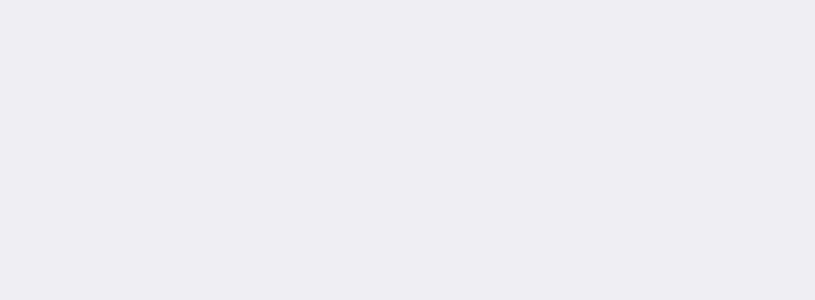
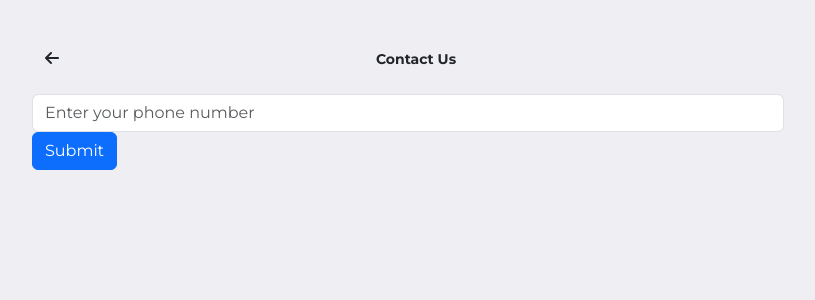
Before and after one commit to kimmengs/mini-app-product, a React (Create React App) app: page /contact-us in a window 1280 px wide. Before the commit this address had no page. Shown: the top 300 px of the page, without its empty margins (232-1047 px from the left). Built offline with nearby package versions, Linux system fonts and the light colour scheme.

Commit message:
Add contact us

```diff
--- a/src/App.js
+++ b/src/App.js
@@ -9,6 +9,7 @@ import { useEffect, useState } from 'react';
 import Lottie from 'react-lottie';
 import animationData from './assets/animations/loading.json'; // Update with the path to your Lottie animation JSON
 import ExchangeRate from './ExchangeRate';
+import ContactUs from './ContactUs';
 
 function App() {
 
@@ -45,6 +46,8 @@ function App() {
         <Routes>
           <Route path="/" element={<Promotions />} />
           <Route path="/exchange-rate" element={<ExchangeRate />} />
+          <Route path="/contact-us" element={<ContactUs />} />
+
           <Route
             path="/promotion/:id"
             element={
--- /dev/null
+++ b/src/ContactUs.css
@@ -0,0 +1,18 @@
+.contact-us-container {
+  display: flex;
+  flex-direction: column;
+  justify-content: space-between;
+  height: 100vh;
+}
+
+.contact-us-form {
+  flex-grow: 1;
+  display: flex;
+  flex-direction: column;
+  justify-content: space-between;
+}
+
+.submit-button {
+  align-self: flex-end;
+  margin-top: auto;
+}
--- /dev/null
+++ b/src/ContactUs.js
@@ -0,0 +1,35 @@
+import React from 'react';
+import 'bootstrap/dist/css/bootstrap.min.css';
+import { useNavigate } from 'react-router-dom/dist';
+
+const ContactUs = () => {
+
+    const navigate = useNavigate();
+
+    const handleBackClick = () => {
+        navigate(-1); // Navigate to the previous screen
+    };
+
+    return (
+        <div className="container mt-3 p-4">
+            <div className="d-flex justify-content-between align-items-center mb-3">
+                <button className="btn" onClick={handleBackClick}>
+
+                    <i className="fa fa-arrow-left"></i>
+                </button>
+                <h2 className="text-center header-promotion">Contact Us</h2>
+                <div style={{ width: '24px' }}></div>
+            </div>
+            <form>
+                <div className="form-group">
+                    <input type="number" className="form-control" id="name" placeholder="Enter your phone number" />
+                </div>
+
+                <button type="submit" className="btn btn-primary w-full">Submit</button>
+            </form>
+        </div>
+
+    );
+};
+
+export default ContactUs;
--- a/src/ExchangeRate.css
+++ b/src/ExchangeRate.css
@@ -82,7 +82,7 @@ ul {
 
 .Exchange_rate_table {
     width: 100%;
-    margin: 20px 0;
+    margin: 10px 0;
     font-size: 12px;
 }
 
@@ -175,6 +175,13 @@ ul {
     box-shadow: none;
 }
 
+.header-text {
+    font-size: 14px;
+    /* Adjust this value to match the font size of the Buy and Sell headers */
+    color: #7C7C7D;
+    /* Optional: Match the color if needed */
+}
+
 .fade-in {
     animation: fadeIn 0.5s ease-in-out;
 }
--- a/src/ExchangeRate.js
+++ b/src/ExchangeRate.js
@@ -2,6 +2,7 @@ import React, { useState, useEffect } from 'react';
 import { Tab, Tabs, TabList, TabPanel } from "react-tabs";
 import "react-tabs/style/react-tabs.css";
 import './ExchangeRate.css';
+import { Link } from 'react-router-dom/dist';
 
 const ExchangeRate = () => {
   const [amount, setAmount] = useState(1);
@@ -111,7 +112,7 @@ const ExchangeRate = () => {
   const getConvertedAmount = (rate) => {
     const baseRate = exchangeRates.find((r) => r.currency === selectedValue)?.buyRate.replace(/,/g, '') || 1;
     const convertedAmount = (amount / baseRate * rate.buyRate.replace(/,/g, '')).toFixed(2);
-    return new Intl.NumberFormat('en-US', { minimumFractionDigits: 2, maximumFractionDigits: 2 }).format(convertedAmount) + ` ${rate.currency}`;
+    return new Intl.NumberFormat('en-US', { minimumFractionDigits: 2, maximumFractionDigits: 2 }).format(convertedAmount);
   };
 
   return (
@@ -126,7 +127,7 @@ const ExchangeRate = () => {
         </div>
 
         <Tabs>
-          <TabList className="custom-tab-list mb-4">
+          <TabList className="custom-tab-list mb-2">
             <Tab className="custom-tab" selectedClassName="custom-tab-selected">
               Exchange Rate
             </Tab>
@@ -135,6 +136,10 @@ const ExchangeRate = () => {
             </Tab>
           </TabList>
           <TabPanel>
+            <div className="d-flex justify-content-between align-items-center ">
+              <span className="header-text"> </span>
+              <Link to="/contact-us" className="btn btn-link header-text">Contact Us</Link>
+            </div>
             <div className="Exchange_rate_table">
               <div className="Exchange_rate_header">
                 <div className="CCY">
@@ -172,7 +177,7 @@ const ExchangeRate = () => {
             <div className="converter">
               <div className="card p-3 mb-3">
                 <div className="form-group d-flex align-items-center justify-content-between">
-                  <div className="d-flex align-items-center">
+                  <div className="d-flex align-items-center position-relative">
                     <img
                       src={currencies.find((cur) => cur.code === selectedValue).flag}
                       alt={selectedValue}
@@ -190,6 +195,7 @@ const ExchangeRate = () => {
                         </option>
                       ))}
                     </select>
+                    <i className="fa fa-chevron-down position-absolute" style={{ right: '10px' }}></i>
                   </div>
                   <input
                     type="number"
```
